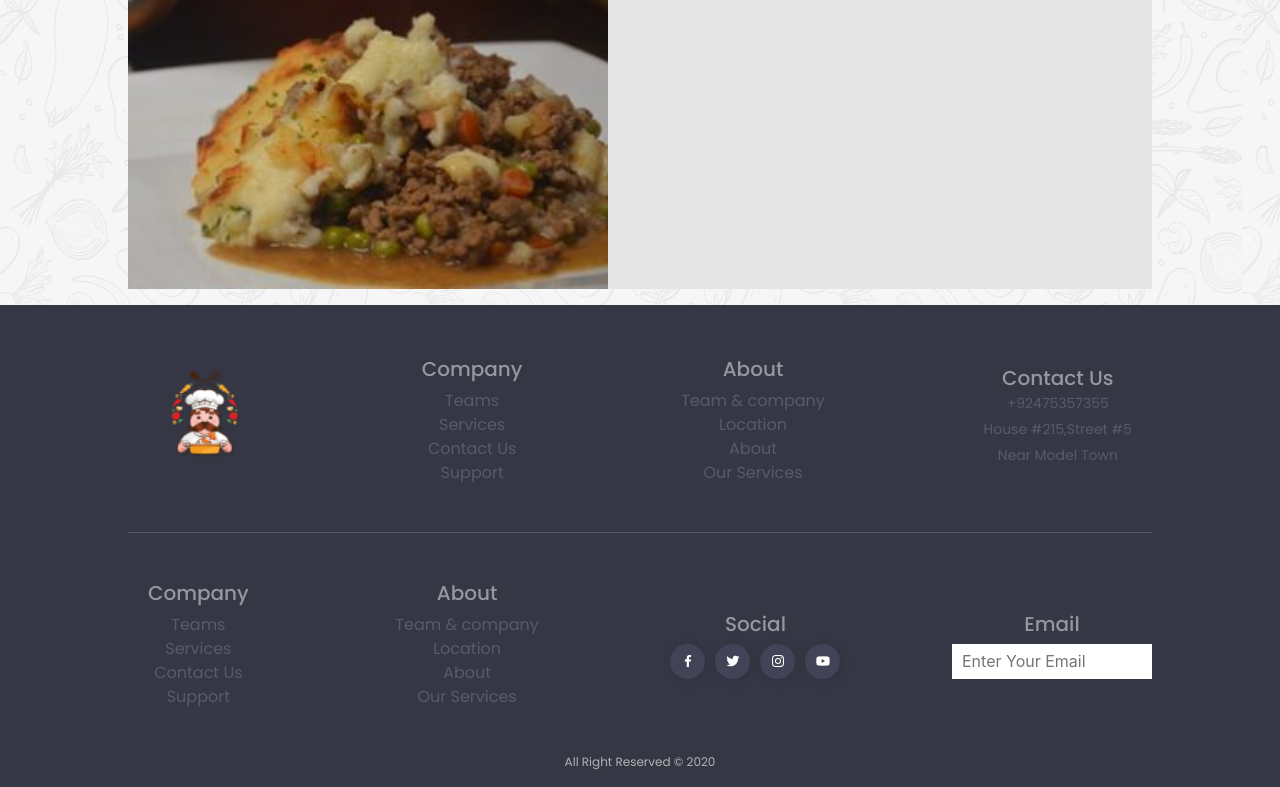
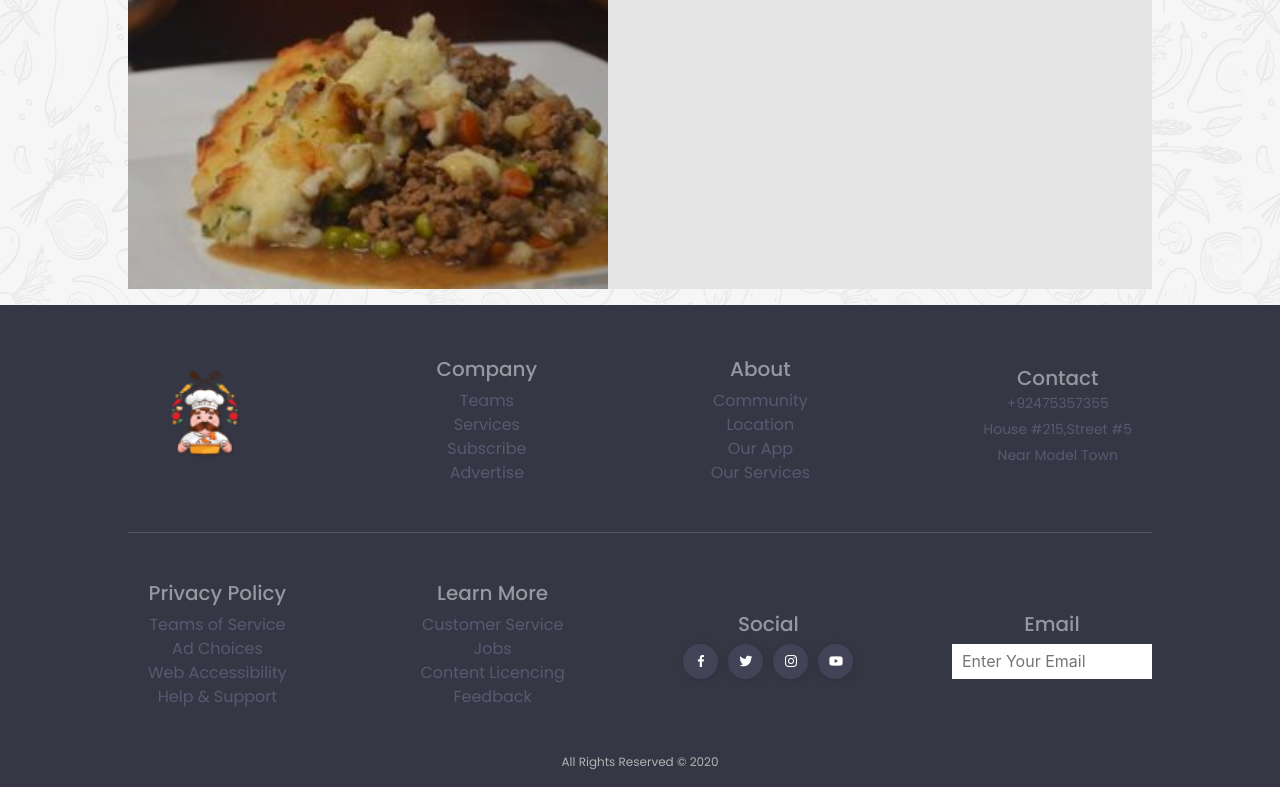
Before and after one commit to AmanySirajAl-Din/Wasfity-RecipeMaker, a React (Create React App) app: page /1 in a window 1280 px wide. Shown: the part 287-1074 px from the top of the page. Built offline with nearby package versions, Linux system fonts and the light colour scheme.

Commit message:
added translation to footer section

```diff
--- a/src/assets/translation/ar.js
+++ b/src/assets/translation/ar.js
@@ -16,6 +16,49 @@ const ar = {
       bread: '11 وصفة لعمل الخبز في المنزل',
       aid: 'اصنع وصفة عيد الكريسماس في وقت قصير',
     },
+    footer: {
+      company: {
+        company: 'الشركة',
+        teams: 'الفريق',
+        services: 'الخدمات',
+        subscribe: 'اشترك',
+        advertise: 'الأعلان',
+      },
+      about: {
+        about: 'نبذة عنا',
+        community: 'مجتمعنا',
+        location: 'الموقع',
+        app: 'تطبيق الهاتف',
+        services: 'خدماتنا',
+      },
+      contact: {
+        contact: 'تواصل معنا',
+        house: 'منزل رقم',
+        street: 'شارع رقم',
+        town: 'المدينة الرئيسية',
+        sitemap: 'موقعنا علي الخريطة',
+      },
+      privacy: {
+        privacyPolicy: 'بيان الخصوصية',
+        teamsOfService: 'مجموعة الخدمات',
+        ad: 'اختيارات الأعلانات',
+        accessibility: 'إمكانية الوصول',
+        help: 'المساعدة والدعم',
+      },
+      more: {
+        learnMore: 'المزيد',
+        service: 'خدمة العملاء',
+        jobs: 'الوظائف',
+        licencing: 'ترخيص المحتوي',
+        feedback: 'مراجعة الأداء',
+      },
+      other: {
+        social: 'التواصل الأجتماعي',
+        email: 'البريد الألكتروني',
+        enterEmail: 'ادخل بريدك الألكتروني',
+        rights: 'جميع الحقوق محفوظة',
+      },
+    },
   },
 }
 export default ar
--- a/src/assets/translation/en.js
+++ b/src/assets/translation/en.js
@@ -16,6 +16,49 @@ const en = {
       bread: '11 Bread Recipes You Can Make in Your 9x13 Dish',
       aid: 'Make ahead thanksgiving recipe.',
     },
+    footer: {
+      company: {
+        company: 'Company',
+        teams: 'Teams',
+        services: 'Services',
+        subscribe: 'Subscribe',
+        advertise: 'Advertise',
+      },
+      about: {
+        about: 'About',
+        community: 'Community',
+        location: 'Location',
+        app: 'Our App',
+        services: 'Our Services',
+      },
+      contact: {
+        contact: 'Contact',
+        house: 'House',
+        street: 'Street',
+        town: 'Near Model Town',
+        sitemap: 'Site map',
+      },
+      privacy: {
+        privacyPolicy: 'Privacy Policy',
+        teamsOfService: 'Teams of Service',
+        ad: 'Ad Choices',
+        accessibility: 'Web Accessibility',
+        help: 'Help & Support',
+      },
+      more: {
+        learnMore: 'Learn More',
+        service: 'Customer Service',
+        jobs: 'Jobs',
+        licencing: 'Content Licencing',
+        feedback: 'Feedback',
+      },
+      other: {
+        social: 'Social',
+        email: 'Email',
+        enterEmail: 'Enter Your Email',
+        rights: 'All Rights Reserved',
+      },
+    },
   },
 }
 export default en
--- a/src/components/site/footer/footer.js
+++ b/src/components/site/footer/footer.js
@@ -1,96 +1,105 @@
 import './footer.css'
 import logo from '../../../assets/img/logo.png'
+import { Link } from 'react-router-dom'
+import { injectIntl } from 'react-intl'
 
-const Footer = () => {
+const Footer = ({ intl: { messages } }) => {
   const url = '#'
+  const { company, about, contact, more, other, privacy } = messages.footer
+  console.log(messages.footer)
 
   return (
     <footer>
       <div className='up__section'>
-        <a href={url} className='f__logo'>
+        <Link to='/' className='f__logo'>
           <img src={logo} alt='logo' />
-        </a>
+        </Link>
         <ul>
-          <h1>Company</h1>
+          <h1>{company.company}</h1>
           <li>
-            <a href={url}>Teams</a>
+            <a href={url}>{company.teams}</a>
           </li>
           <li>
-            <a href={url}>Services</a>
+            <a href={url}>{company.services}</a>
           </li>
           <li>
-            <a href={url}>Contact Us</a>
+            <a href={url}>{company.subscribe}</a>
           </li>
           <li>
-            <a href={url}>Support</a>
+            <a href={url}>{company.advertise}</a>
           </li>
         </ul>
 
         <ul>
-          <h1>About</h1>
+          <h1>{about.about}</h1>
           <li>
-            <a href={url}>Team & company</a>
+            <a href={url}>{about.community}</a>
           </li>
           <li>
-            <a href={url}>Location</a>
+            <a href={url}>{about.location}</a>
           </li>
           <li>
-            <a href={url}>About</a>
+            <a href={url}>{about.app}</a>
           </li>
           <li>
-            <a href={url}>Our Services</a>
+            <a href={url}>{about.services}</a>
           </li>
         </ul>
 
         <ul>
-          <h1>Contact Us</h1>
+          <h1>{contact.contact}</h1>
           <li>
             <p>+92475357355</p>
           </li>
           <li>
-            <p>House #215,Street #5</p>
+            <p>
+              {contact.house} #215,{contact.street} #5
+            </p>
           </li>
           <li>
-            <p>Near Model Town</p>
+            <p>{contact.town}</p>
+          </li>
+          <li>
+            <p>{contact.map}</p>
           </li>
         </ul>
       </div>
 
       <div className='down__section'>
         <ul>
-          <h1>Company</h1>
+          <h1>{privacy.privacyPolicy}</h1>
           <li>
-            <a href={url}>Teams</a>
+            <a href={url}>{privacy.teamsOfService}</a>
           </li>
           <li>
-            <a href={url}>Services</a>
+            <a href={url}>{privacy.ad}</a>
           </li>
           <li>
-            <a href={url}>Contact Us</a>
+            <a href={url}>{privacy.accessibility}</a>
           </li>
           <li>
-            <a href={url}>Support</a>
+            <a href={url}>{privacy.help}</a>
           </li>
         </ul>
 
         <ul>
-          <h1>About</h1>
+          <h1>{more.learnMore}</h1>
           <li>
-            <a href={url}>Team & company</a>
+            <a href={url}>{more.service}</a>
           </li>
           <li>
-            <a href={url}>Location</a>
+            <a href={url}>{more.jobs}</a>
           </li>
           <li>
-            <a href={url}>About</a>
+            <a href={url}>{more.licencing}</a>
           </li>
           <li>
-            <a href={url}>Our Services</a>
+            <a href={url}>{more.feedback}</a>
           </li>
         </ul>
 
         <div className='social'>
-          <h1>Social</h1>
+          <h1>{other.social}</h1>
           <div className='social__icons'>
             <a href={url}>
               <i class='bx bxl-facebook'></i>
@@ -108,14 +117,14 @@ const Footer = () => {
         </div>
 
         <div className='footer__search'>
-          <h1>Email</h1>
-          <input type='email' placeholder='Enter Your Email' />
+          <h1>{other.email}</h1>
+          <input type='email' placeholder={other.enterEmail} />
         </div>
       </div>
 
-      <p class='copyright'>All Right Reserved &copy; 2020</p>
+      <p class='copyright'>{other.rights} &copy; 2020</p>
     </footer>
   )
 }
 
-export default Footer
+export default injectIntl(Footer)
--- a/src/pages/site/home/home.js
+++ b/src/pages/site/home/home.js
@@ -5,7 +5,6 @@ import { injectIntl } from 'react-intl'
 import './home.css'
 
 const Home = ({ intl: { messages } }) => {
-  console.log(messages, ' from home')
   return (
     <main>
       <Search props={messages.search} />
```
